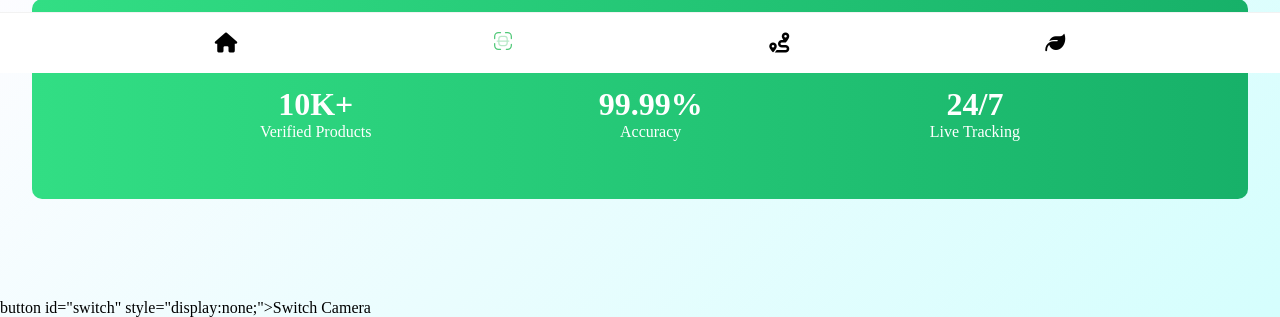
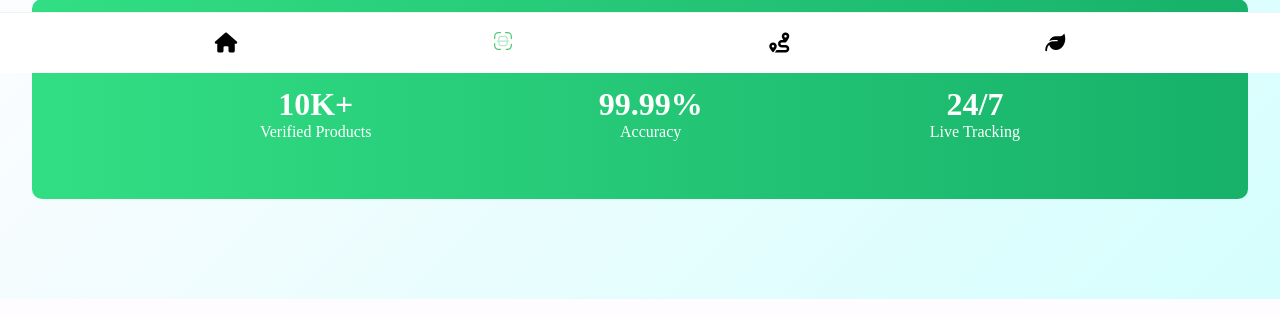
Before and after one commit to EthicalGT/AURA, a Django app: page / in a window 1280 px wide. Shown: the part 727-1044 px from the top of the page. Run offline with Django 4.2, Linux system fonts and the light colour scheme; some web fonts are replaced.

Commit message:
Update index.html

```diff
--- a/templates/index.html
+++ b/templates/index.html
@@ -95,7 +95,7 @@
     </center>
     <button id="capture" style="display:none;">Capture</button>
     <button id="close" style="display:none;">Close</button>
-button id="switch" style="display:none;">Switch Camera</button>
+<button id="switch" style="display:none;">Switch Camera</button>
     <canvas id="snapshot" style="display:none; border:1px solid #ccc;"></canvas>
     <img id="photo" alt="Captured image" style="display:none; margin-top:10px; width:400px;">
 
```
